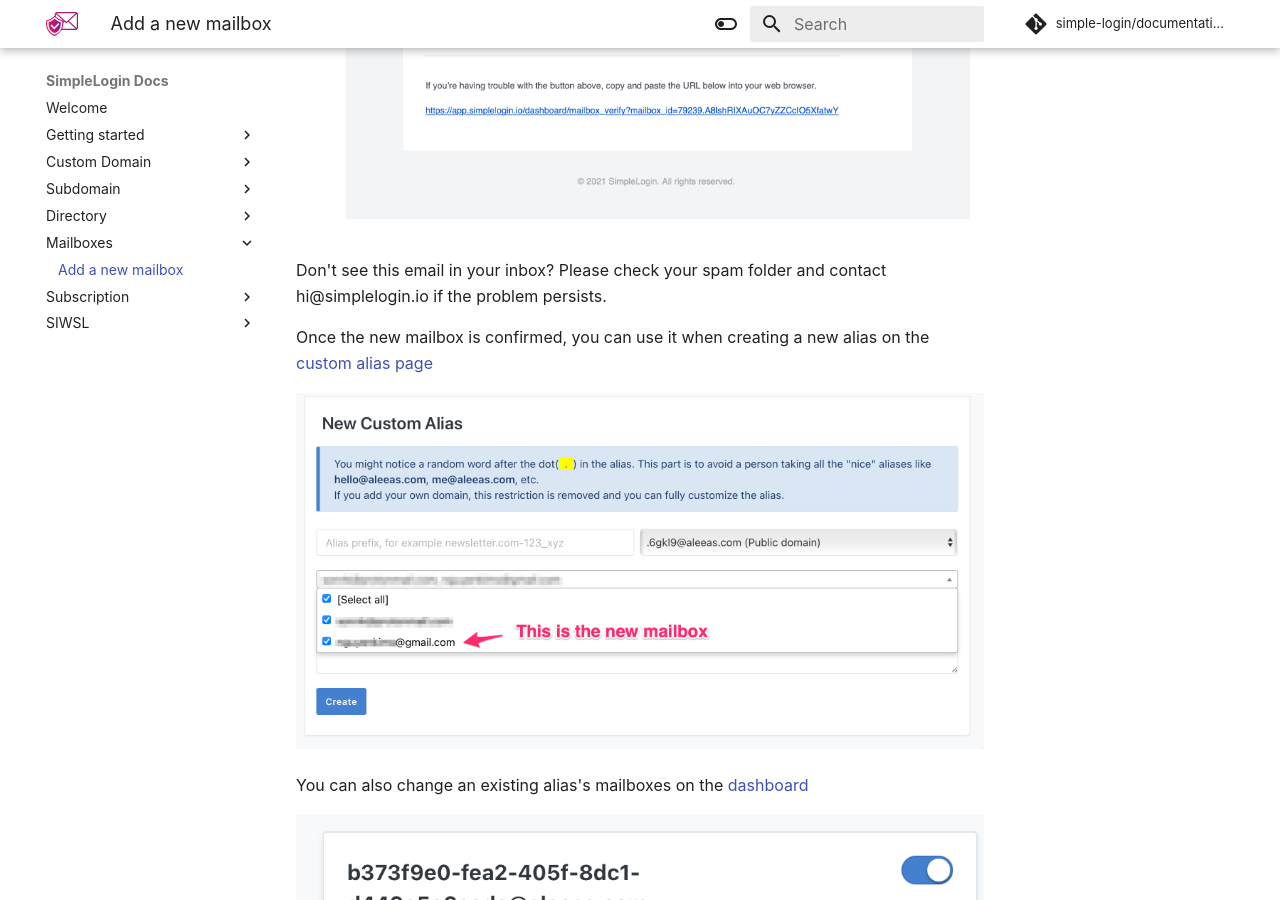
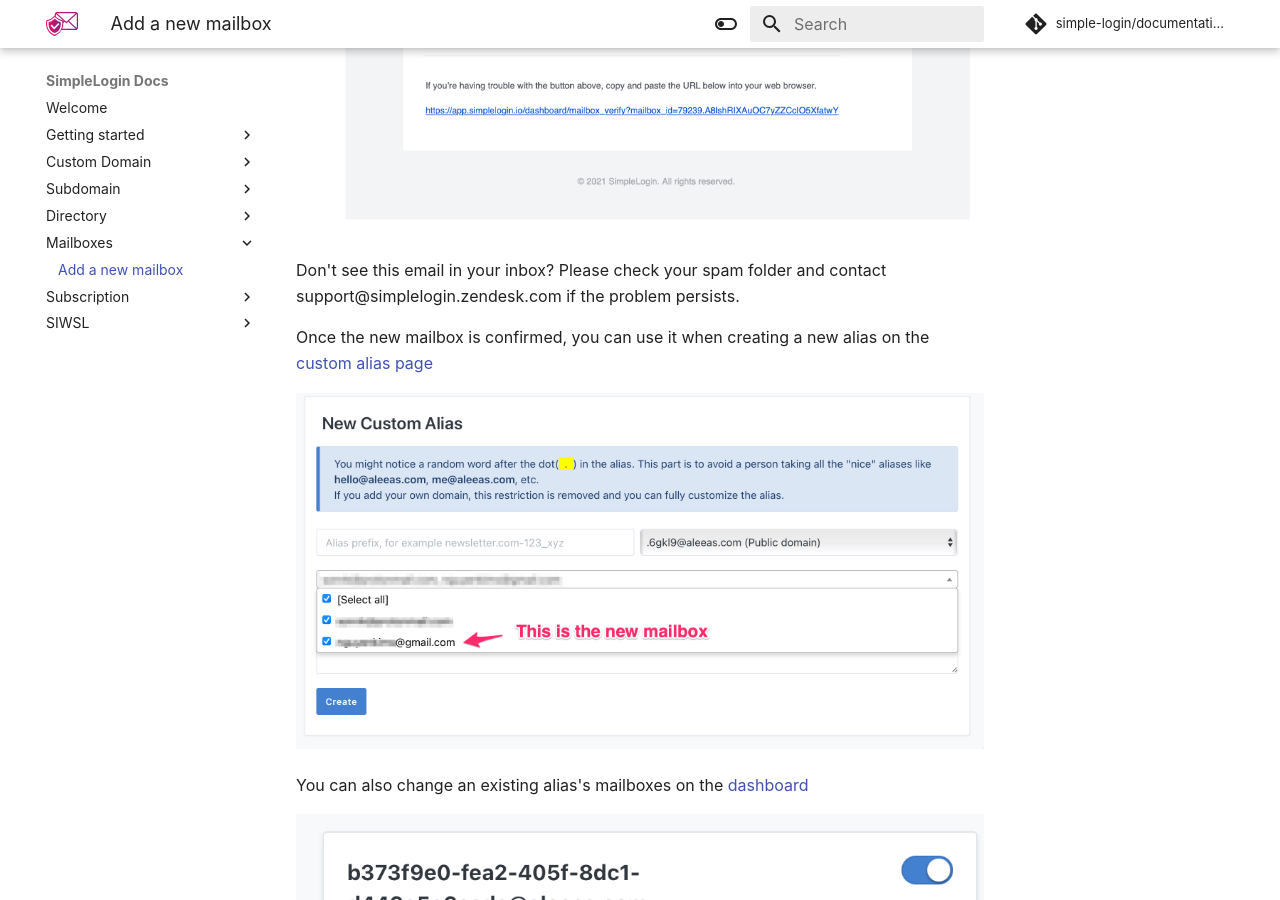
Before and after one commit to simple-login/documentation, an MkDocs documentation site: the page built from docs/mailbox/add-mailbox.md, in a window 1280 px wide and 900 px high, scrolled down 1370 px. Built offline with MkDocs 1.6.1 and Material for MkDocs 9.7.7, drawn with Linux system fonts in a browser that asks for light colours; comment, search, counter and statistics services are not loaded.

Commit message:
replace support email address

```diff
--- a/docs/mailbox/add-mailbox.md
+++ b/docs/mailbox/add-mailbox.md
@@ -14,7 +14,7 @@ Please click on the "Confirm email" to activate your new mailbox.
 
 ![](./verification-email.png)
 
-Don't see this email in your inbox? Please check your spam folder and contact hi@simplelogin.io if the problem persists.
+Don't see this email in your inbox? Please check your spam folder and contact support@simplelogin.zendesk.com if the problem persists.
 
 Once  the new mailbox is confirmed, you can use it when creating a new alias on the [custom alias page](https://app.simplelogin.io/dashboard/custom_alias)
 
```
Also changed, not shown: docs/getting-started/register-account.md (+1 -1 lines), docs/index.md (+1 -1 lines).
